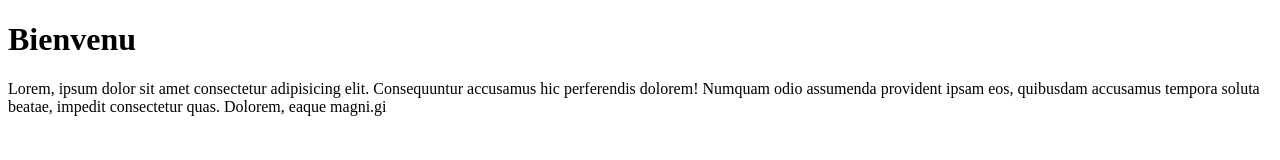
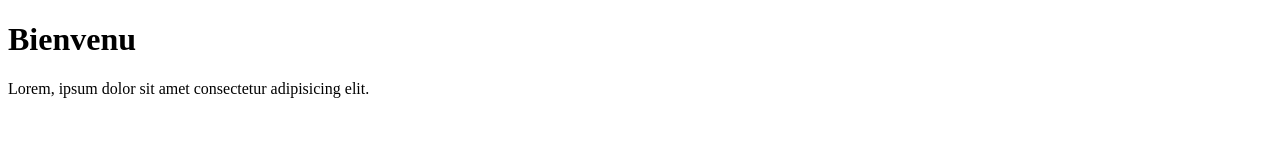
Before and after one commit to muhesi-debug/firstProjet, a plain HTML site: page index.html in a window 1280 px wide. Drawn offline with Linux system fonts and the light colour scheme.

```diff
--- a/index.html
+++ b/index.html
@@ -7,10 +7,7 @@
 </head>
 <body>
     <h1>Bienvenu</h1>
-
     <p>Lorem, ipsum dolor sit amet consectetur adipisicing elit.
-         Consequuntur accusamus hic perferendis dolorem! Numquam odio assumenda
-         provident ipsam eos, quibusdam accusamus tempora soluta beatae,
-         impedit consectetur quas. Dolorem, eaque magni.gi</p>
+         </p>
 </body>
 </html>
```
Also changed, not shown: 1 other file.
